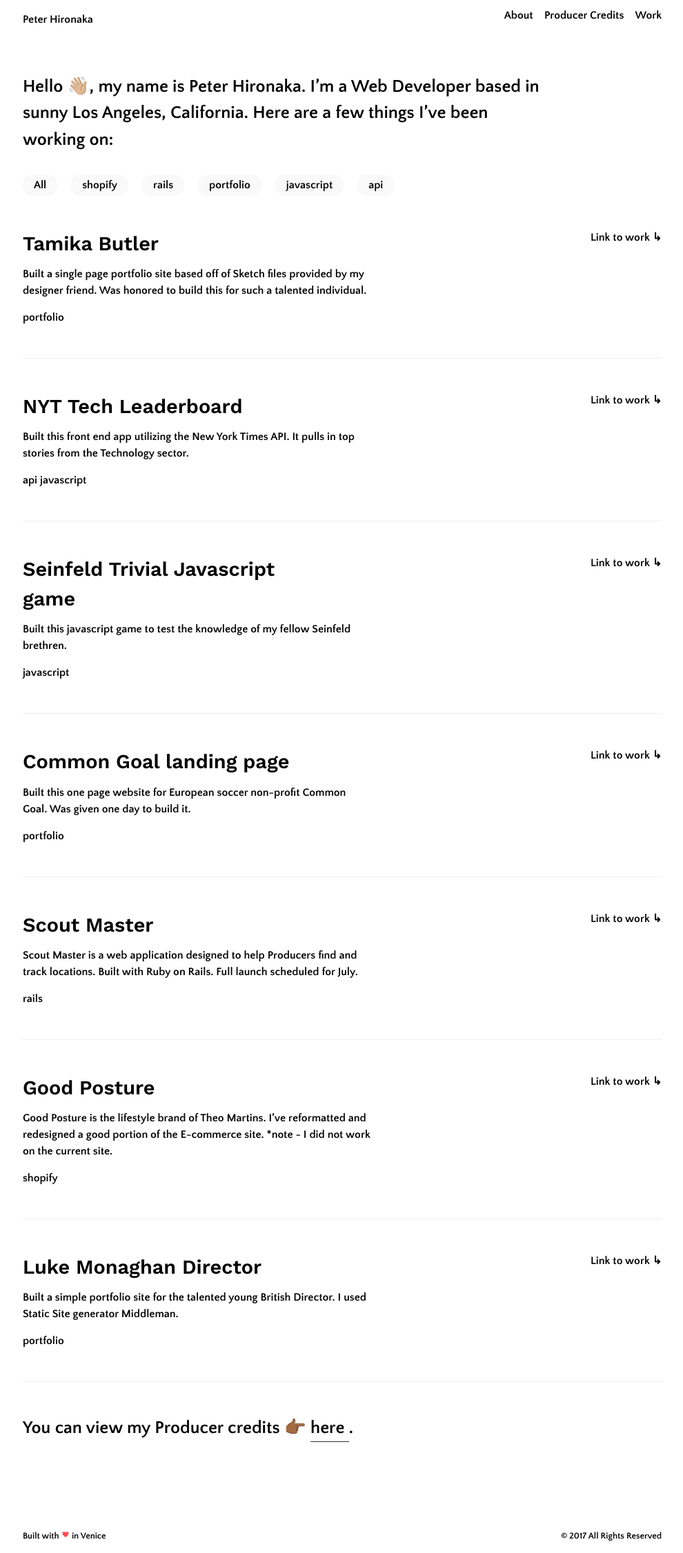
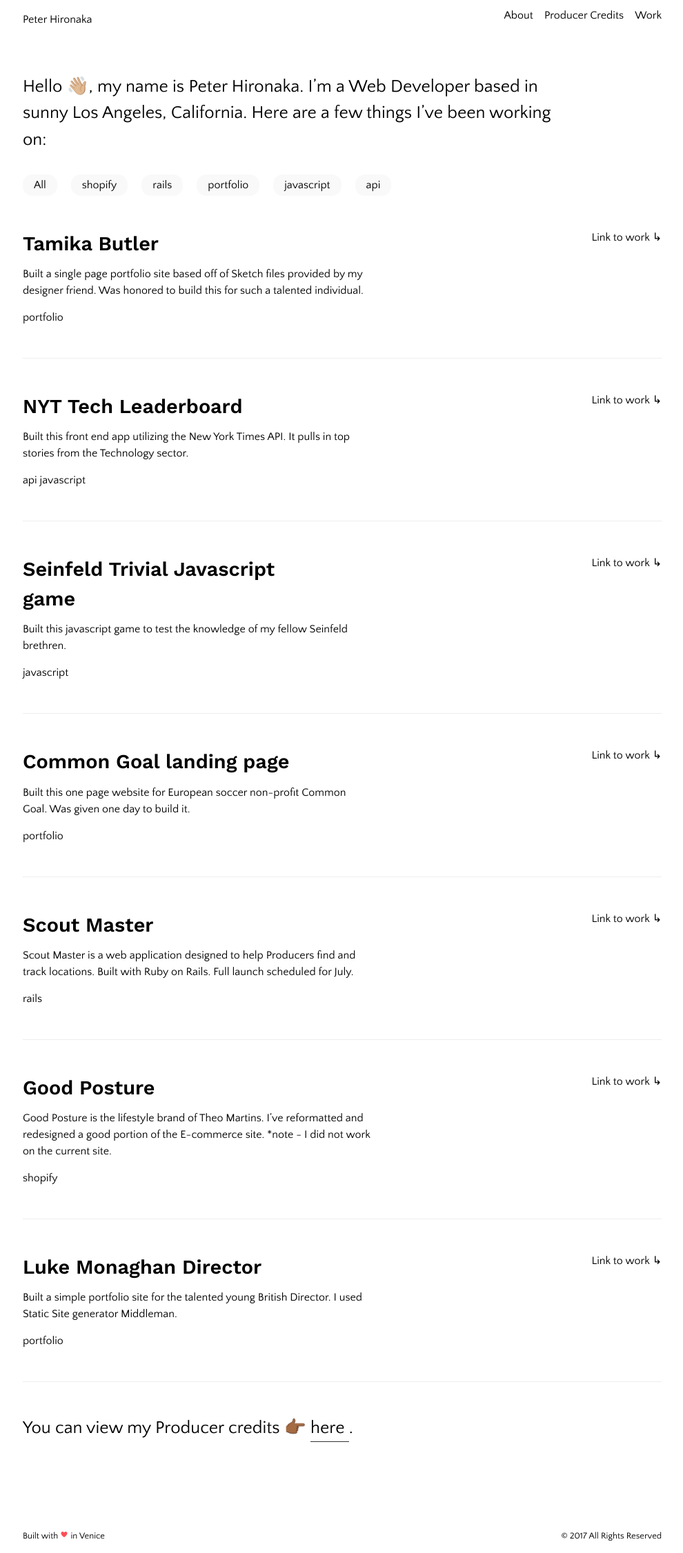
Before and after one commit to PHironaka/p-hironaka, a Jekyll site: the page built from index.html, in a window 1280 px wide. Shown: the whole page at 69% size, without its empty margins (144-1134 px from the left). Built offline with Jekyll 4.4.1, drawn with Linux system fonts in a browser that asks for light colours.

Commit message:
Updated Main and 1 other file

```diff
--- a/_sass/_base.scss
+++ b/_sass/_base.scss
@@ -53,6 +53,8 @@ ul, ol, dl, figure,
 
 h1, h2, h3, h4 {
   font-family: $header-font-family;
+  font-weight: $header-font-weight;
+
 }
 
 
@@ -95,13 +97,6 @@ li {
 }
 
 
-
-/**
- * Headings
- */
-h1, h2, h3, h4, h5, h6 {
-    font-weight: $base-font-weight;
-}
 
 
 h1 {
--- a/css/main.scss
+++ b/css/main.scss
@@ -11,9 +11,9 @@ $base-font-family: 'Quattrocento Sans', sans-serif;
 $header-font-family: 'Work Sans', sans-serif;
 $base-font-size:   .9em;
 $header-font-size:   1.4em;
-$header-font-weight: 400;
+$header-font-weight: 700;
 $paragraph-font-weight: 300;
-$base-font-weight: 700;
+$base-font-weight: 300;
 $small-font-size:  $base-font-size * 0.875;
 $base-line-height: 1.5;
 $spacing-unit:     30px;
```
